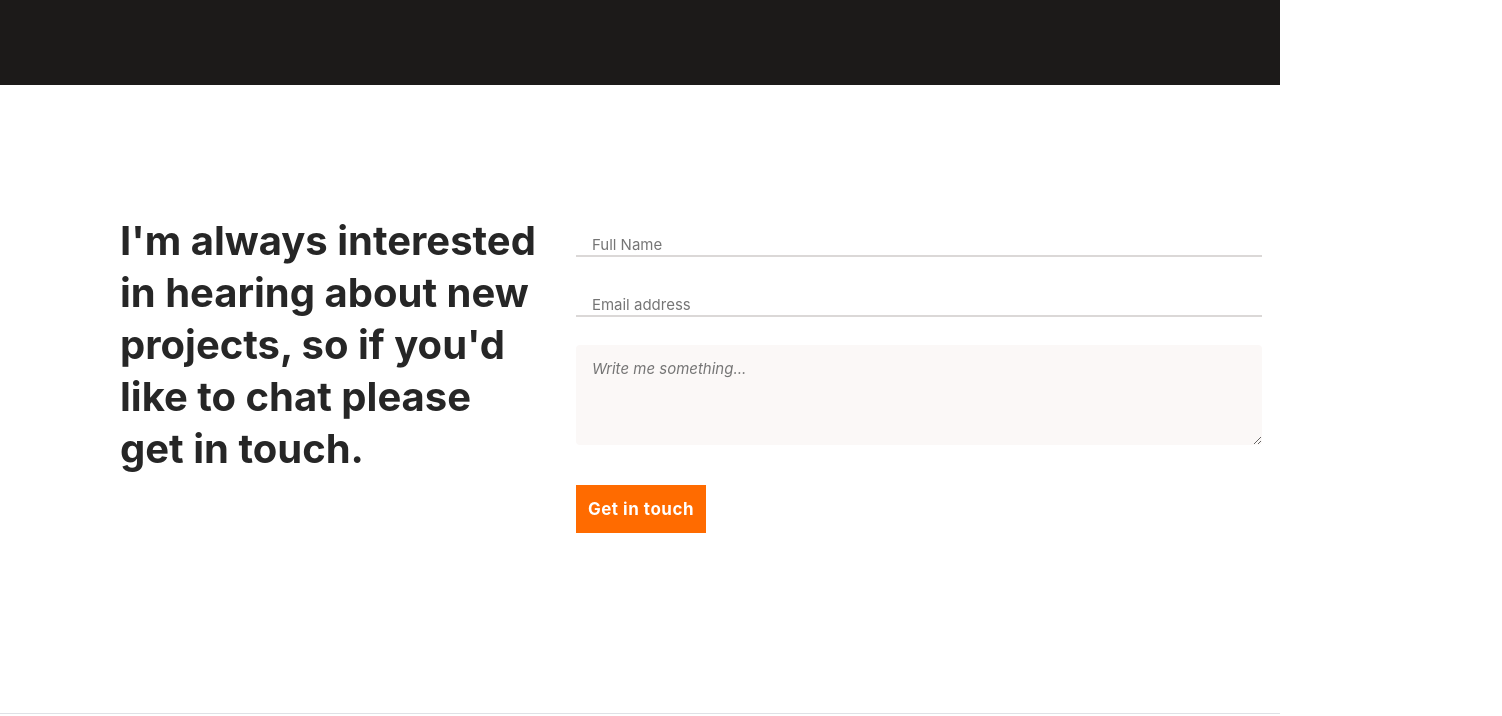
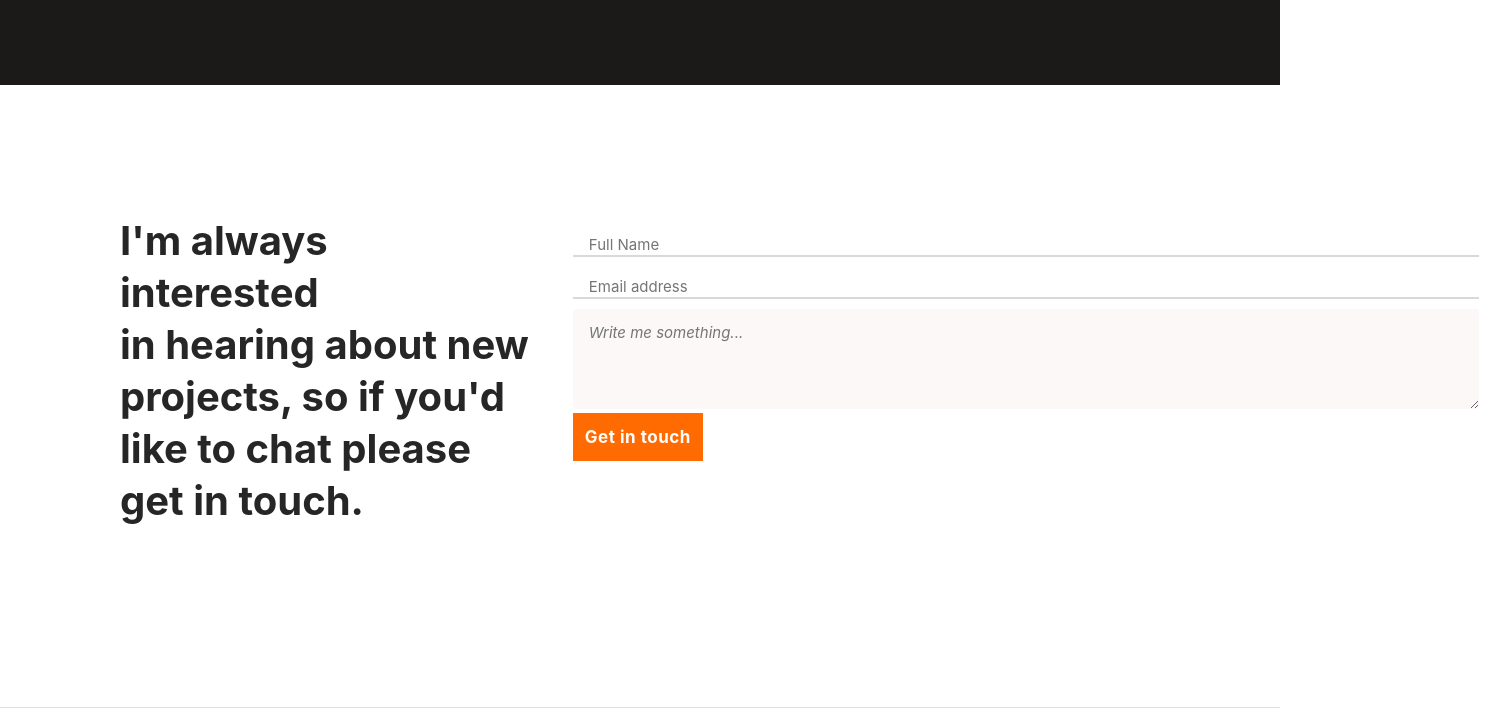
Before and after one commit to YoutLone/Portfolio, a website: page index.html in a window 1280 px wide. Shown: the part 3396-4112 px from the top of the page, 1502 px wide, since content can reach past the window. Drawn offline with Linux system fonts and the light colour scheme.

Commit message:
update index.html file

```diff
--- a/index.html
+++ b/index.html
@@ -75,13 +75,13 @@
 
       </div>
   </section>
-  <section class="works-section" id="portfolio">
+ <section class="works-section" id="portfolio">
     <div class="works-title-wrapper">
       <h2 class="works-title">My Recent Works</h2>
       <div class="works-title-line"></div>
     </div>
 
-    <div class="works-wrapper">
+   <div class="works-wrapper">
       <div class="main-project-wrapper">
         <img class="main-project-img click-img" src="images/project-1.png" alt="Project Image" />
         <div class="main-project-text">
@@ -186,7 +186,9 @@
           <a class="other-project-see-project-btn click-img" href="#" data-position='6'>See Project</a>
         </div>
       </div>
+      </div>
   </section>
+
   <section class="about-me-section" id="about">
     <div class="about-me-text-wrapper">
       <h2 class="about-me-title">About Me</h2>
@@ -264,11 +266,14 @@
         I'm always interested<br>in hearing about new<br> projects, so if you'd<br>like to chat please<br> get in touch.
       </p>
       <form class="contact-form" action="https://formspree.io/f/mknayjll" method="POST">
-        <input type="text" name="username" maxlength="30" placeholder="Full Name" required><br><br>
-        <input type="email" name="email" placeholder="Email address" required><br><br>
+        <input type="text" name="username" maxlength="30" placeholder="Full Name" required>
+        <input type="email" name="email" placeholder="Email address" required>
         <textarea maxlength="500" placeholder="Write me something..." name="message-box"
-          required></textarea><br><br><br>
-        <input type="submit" value="Get in touch">
+          required></textarea>
+          <div class="submit_button">
+            <input type="submit" value="Get in touch">
+          </div>
+
       </form>
     </div>
     <div class="form-line"></div>
```
